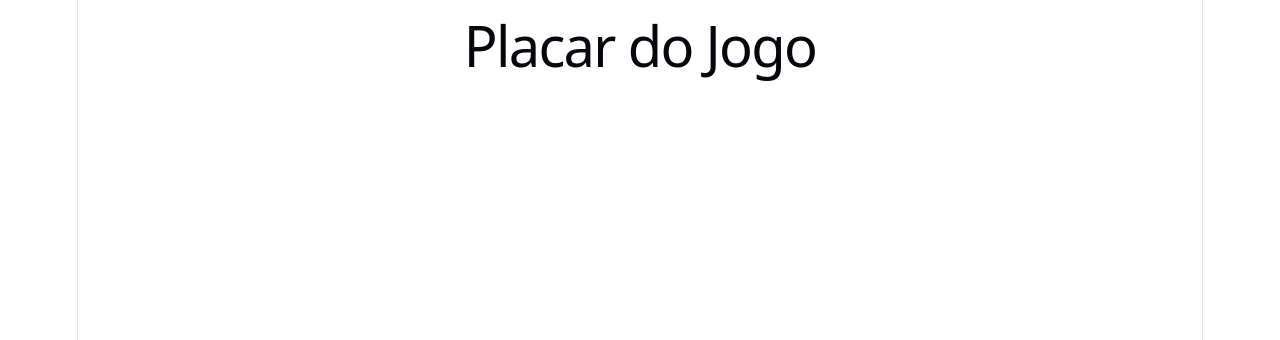
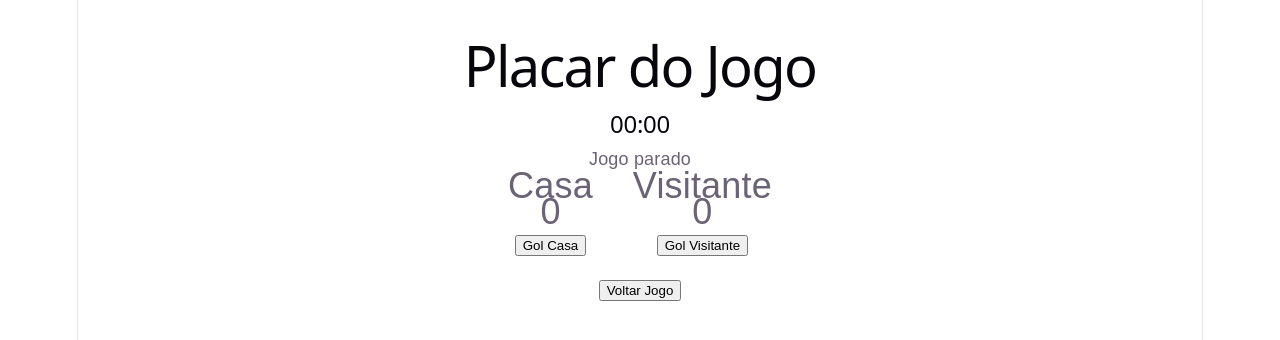
Before and after one commit to devstoks/projeto-react-step, a React (Vite) app in the folder exemplo/: page / in a window 1280 px wide. Shown: the top 340 px of the page. Built offline with nearby package versions, Linux system fonts and the light colour scheme.

Commit message:
Aula2 - placar adicionado

```diff
--- a/exemplo/src/components/PlacarDoJogo.jsx
+++ b/exemplo/src/components/PlacarDoJogo.jsx
@@ -49,8 +49,42 @@ useEffect(() => {
 }, [jogando, minutos]);
 
   return (
-    <div style={{ textAlign: 'center', fontFamily: 'Arial' }}>
+    <div style={{ textAlign: 'center', fontFamily: 'Arial', padding: '20px' }}>
       <h1>Placar do Jogo</h1>
+
+      <h2>
+        {minutos.toString().padStart(2, '0')}:
+        {segundos.toString().padStart(2, '0')}
+        {acrescimos > 0 && ` +${acrescimos}`}
+      </h2>
+
+      <p>
+        {jogando ? 'Jogo em andamento' : intervaloAtivo ? 'Jogo pausado' : 'Jogo parado'}
+      </p>
+
+      <div style={{ display: 'flex', justifyContent: 'center', gap: '40px', fontSize: '2rem' }}>
+        <div>
+          <p>Casa</p>
+          <p>{golsCasa}</p>
+          <button onClick={golCasa}>Gol Casa</button>
+        </div>
+        <div>
+          <p>Visitante</p>
+          <p>{golsVisitante}</p>
+          <button onClick={golVisitante}>Gol Visitante</button>
+        </div>
+      </div>
+
+      <div style={{ marginTop: '20px' }}>
+        {jogando ? (
+          <button onClick={pausarJogo}>Pausar Jogo</button>
+        ) : (
+          <button onClick={voltarJogo}>Voltar Jogo</button>
+        )}
+        {minutos >= 90 && acrescimos < 5 && (
+          <button onClick={adicionarAcrescimo}>Adicionar Acréscimo</button>
+        )}
+      </div>
     </div>
   );
 };
```
Also changed, not shown: exemplo/src/components/Welcome.jsx (+10 -8 lines).
